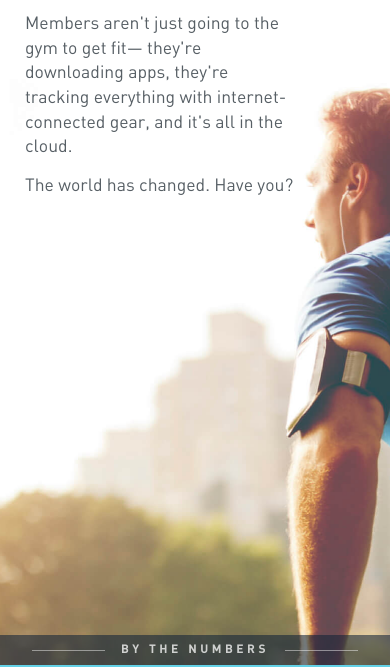
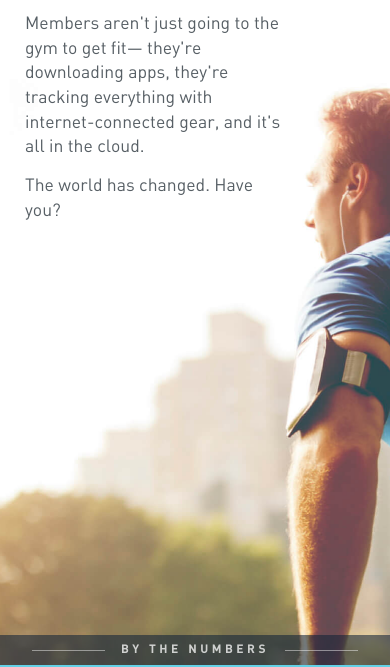
Before and after one commit to deoates/netpulse, a plain HTML site: page index.html in a window 390 px wide. Shown: the part 179-846 px from the top of the page. Drawn offline with nearby package versions, Linux system fonts and the light colour scheme.

Commit message:
more tweaks

```diff
--- a/sass/styles.sass
+++ b/sass/styles.sass
@@ -234,7 +234,7 @@ section.hero-runner
 
   @media screen and (max-width: 930px)
     h2
-      padding-right: 20%
+      padding-right: 24%
       br
         display: none
 
```
Also changed, not shown: css/styles.css.
